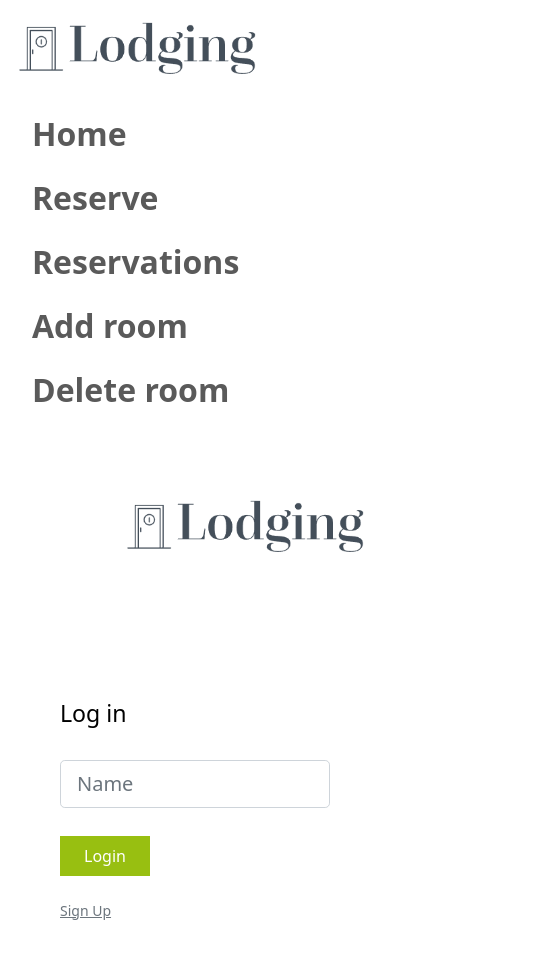
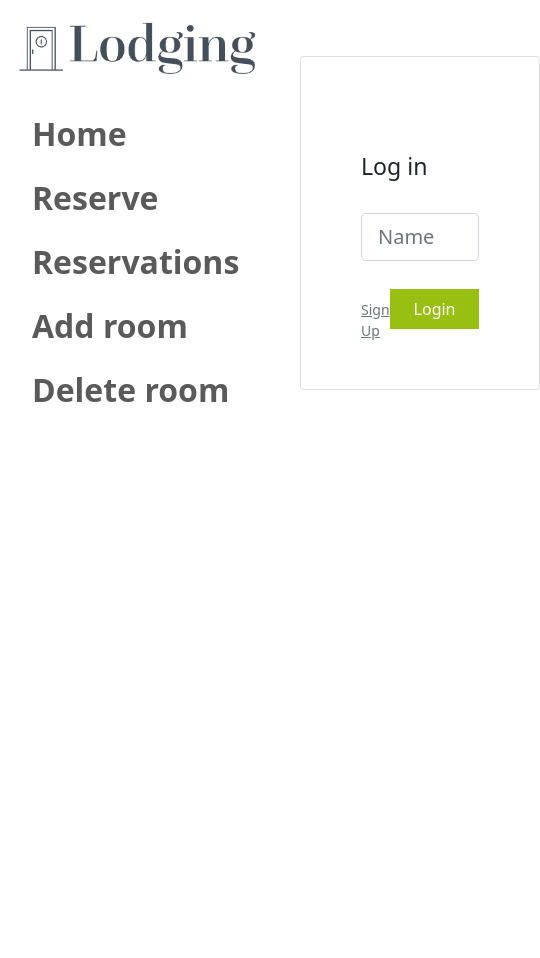
Before and after one commit to mike2611/lodging-app-frontend, a React (Create React App) app: page /login in a window 390 px wide. Shown: the top 958 px of the page, 540 px wide, since content can reach past the window. After the commit the page ends 844 px from the top, so only its background shows below. Built offline with nearby package versions, Linux system fonts and the light colour scheme.

Commit message:
Modify Log in component and add validation to components

```diff
--- a/src/App.js
+++ b/src/App.js
@@ -7,19 +7,20 @@ import Details from './components/Details';
 import MyReservations from './components/MyReservations';
 import ReserveRoom from './components/ReserveRoom';
 import Login from './components/Login';
+import PrivateRoute from './components/PrivateRoute';
 
 const App = () => (
   <Router>
     <div className="d-flex">
       <NavBar />
       <Routes>
-        <Route path="/room/:roomId" exact element={<Details />} />
+        <Route path="/room/:roomId" exact element={<PrivateRoute><Details /></PrivateRoute>} />
         <Route path="/reserve_room/" exact element={<ReserveRoom />} />
         <Route path="/my_reservations/" exact element={<MyReservations />} />
-        <Route exact path="/" element={<Main />} />
+        <Route exact path="/login" element={<Login />} />
+        <Route exact path="/" element={<PrivateRoute><Main /></PrivateRoute>} />
       </Routes>
     </div>
-    <Login />
   </Router>
 );
 
--- a/src/components/Login.js
+++ b/src/components/Login.js
@@ -1,6 +1,5 @@
 import { useDispatch } from 'react-redux';
 import React, { useState } from 'react';
-import logo from '../assets/logo.png';
 import { fetchToken } from '../redux/login/loginReducer';
 
 const Login = () => {
@@ -16,18 +15,8 @@ const Login = () => {
   };
 
   return (
-    <section className="vh-100">
-      <div className="container-fluid">
-        <div className="row">
-          <div className="col-sm-6 text-black">
-
-            <div className="px-5 ms-xl-4">
-              <i className="fas fa-crow fa-2x me-3 pt-5 mt-xl-4" />
-              <span className="h1 fw-bold mb-0">
-                <img className="m-5" src={logo} alt="logo" width="250px" />
-              </span>
-            </div>
-
+    <section className="d-flex align-items-center ms-auto me-auto">
+      <div className="container card">
         <div className="d-flex align-items-center h-custom-2 px-5 ms-xl-4 mt-5 pt-5 pt-xl-0 mt-xl-n5">
 
           <form>
@@ -38,22 +27,18 @@ const Login = () => {
               <input type="name" id="form2Example18" className="form-control form-control-lg" placeholder="Name" value={state} onChange={nameChange} />
             </div>
 
+            <div className="d-flex justify-content-around align-items-baseline">
+              <p className="small mb-5 pb-lg-2"><a className="text-muted" href="#!">Sign Up</a></p>
               <div className="pt-1 mb-4">
                 <button className="py-2 px-4 login-btn" type="button" onClick={sendName}>Login</button>
               </div>
-
-                <p className="small mb-5 pb-lg-2"><a className="text-muted" href="#!">Sign Up</a></p>
+            </div>
 
           </form>
 
         </div>
 
       </div>
-          <div className="col-sm-6 px-0 d-none d-sm-block">
-            <img src="https://images.squarespace-cdn.com/content/v1/55668388e4b0992f1a75b868/1587504927434-J2ZXTNSUM1JDE478HO76/kicking-horse-lodging-website-header-20150622.jpg?format=1500w" alt="Login" className="vh-100" />
-          </div>
-        </div>
-      </div>
     </section>
   );
 };
--- a/src/components/Main.js
+++ b/src/components/Main.js
@@ -7,6 +7,7 @@ import {
 import { fetchRooms } from '../redux/main/mainReducer';
 
 const Main = () => {
+  const token = useSelector((state) => state.loginReducer);
   const rooms = useSelector((state) => state.mainReducer);
   const dispatch = useDispatch();
   const [state, setState] = useState(3);
@@ -21,7 +22,7 @@ const Main = () => {
   };
 
   useEffect(() => {
-    if (rooms.length === 0) dispatch(fetchRooms());
+    if (rooms.length === 0) dispatch(fetchRooms(token));
   }, []);
 
   return (
--- /dev/null
+++ b/src/components/PrivateRoute.js
@@ -0,0 +1,23 @@
+/* eslint-disable react/prop-types */
+import { Navigate, useLocation } from 'react-router-dom';
+import { useSelector } from 'react-redux';
+
+const PrivateRoute = (props) => {
+  const { children } = props;
+  const token = useSelector((state) => state.loginReducer);
+  const isLoggedIn = token !== '';
+  console.log(isLoggedIn);
+  const location = useLocation();
+
+  return isLoggedIn ? (
+    <>{children}</>
+  ) : (
+    <Navigate
+      replace
+      to="/login"
+      state={{ from: `${location.pathname}${location.search}` }}
+    />
+  );
+};
+
+export default PrivateRoute;
--- a/src/redux/login/loginReducer.js
+++ b/src/redux/login/loginReducer.js
@@ -1,10 +1,9 @@
 import axios from 'axios';
 
 const FETCH_TOKEN = 'lodging-app-frontend/login/FETCH_TOKEN';
-const initialState = [];
+const initialState = '';
 
 export const fetchToken = (name) => async (dispatch) => {
-  console.log(name);
   const response = await axios.post(`http://localhost:3000/api/v1/login?name=${name}`);
   const token = Object.values(response.data);
   dispatch({
--- a/src/redux/main/mainReducer.js
+++ b/src/redux/main/mainReducer.js
@@ -1,10 +1,9 @@
 import axios from 'axios';
 
 const FETCH_ROOMS = 'lodging-app-frontend/main/FETCH_ROOMS';
-const token = 'eyJhbGciOiJIUzI1NiJ9.eyJ1c2VyX2lkIjoxLCJleHAiOjE2NDU3Mzc3MzB9.R9IIkV672R7GIdL8FJsQiVKS1CQZA_cE2QjtA2WKx2U';
 const initialState = [];
 
-export const fetchRooms = () => async (dispatch) => {
+export const fetchRooms = (token) => async (dispatch) => {
   const config = {
     headers: { Authorization: `Bearer ${token}` },
   };
```
Lines whose indentation alone changed are shown as unchanged.
